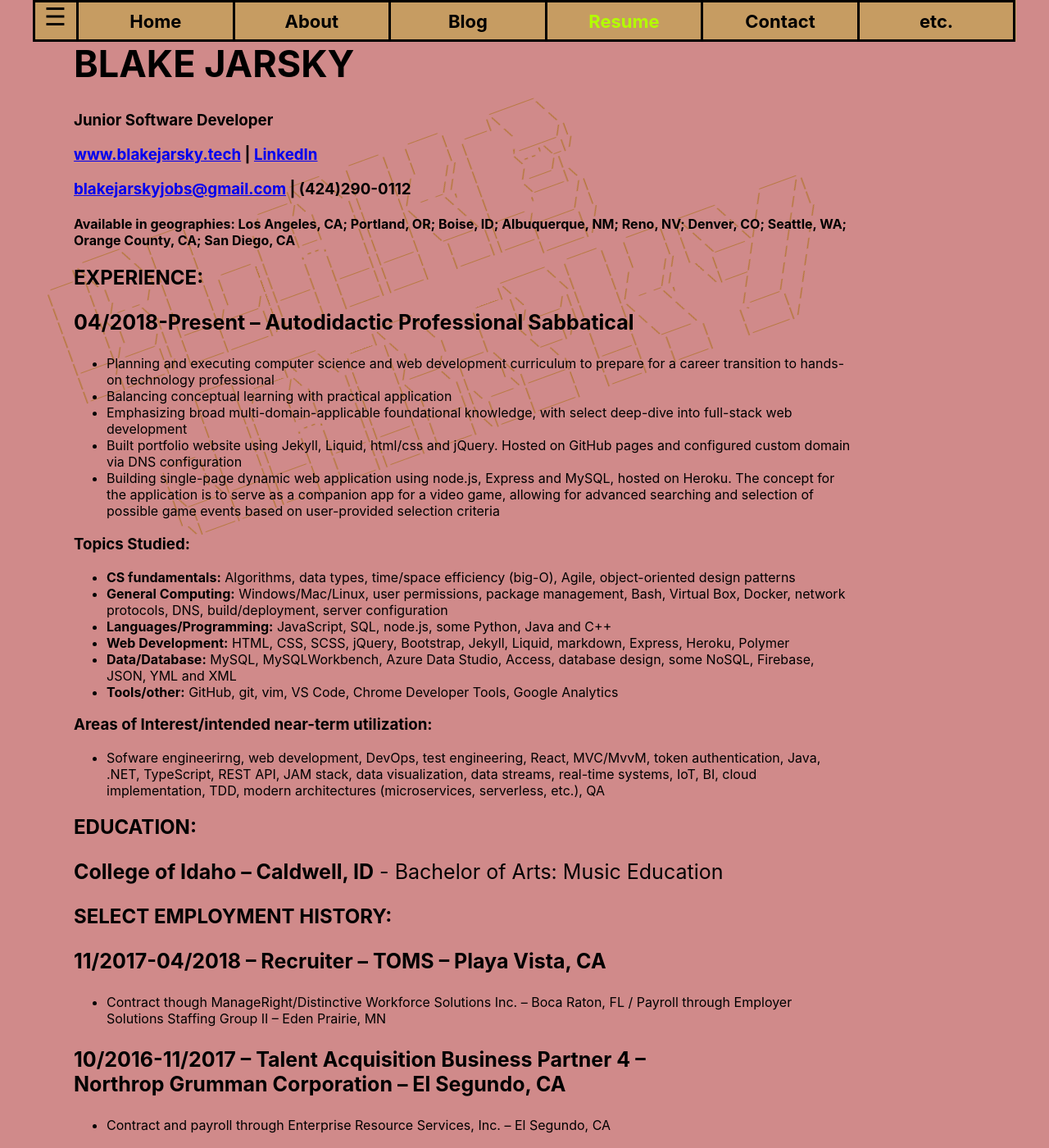
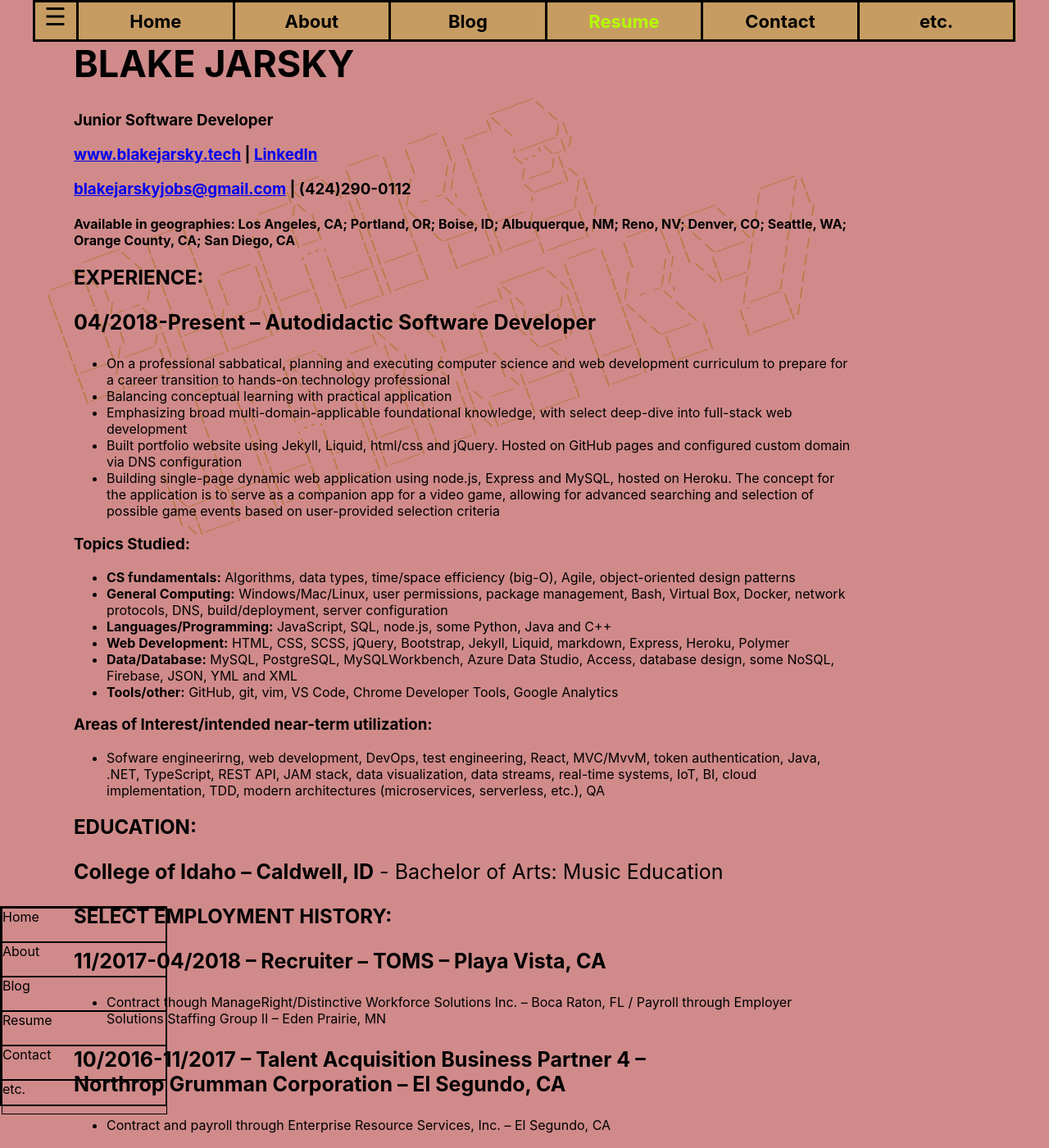
Before and after one commit to Blake-Jarsky/blake_jarsky.github.io, a Jekyll site: the page built from resume.md, in a window 1280 px wide and 1400 px high. Shown: the whole window at 82% size. Built offline with Jekyll 4.4.1, drawn with Linux system fonts in a browser that asks for light colours.

Commit message:
new feature branch

```diff
--- a/_includes/resume.md
+++ b/_includes/resume.md
@@ -5,9 +5,9 @@
 #### **Available in geographies:** Los Angeles, CA; Portland, OR; Boise, ID; Albuquerque, NM; Reno, NV; Denver, CO; Seattle, WA; Orange County, CA; San Diego, CA
 
 ## **EXPERIENCE:**
-**04/2018-Present – Autodidactic Professional Sabbatical**
+**04/2018-Present – Autodidactic Software Developer**
 
-- Planning and executing computer science and web development curriculum to prepare for a career transition to hands-on technology professional
+- On a professional sabbatical, planning and executing computer science and web development curriculum to prepare for a career transition to hands-on technology professional
 - Balancing conceptual learning with practical application
 - Emphasizing broad multi-domain-applicable foundational knowledge, with select deep-dive into full-stack web development
 - Built portfolio website using Jekyll, Liquid, html/css and jQuery. Hosted on GitHub pages and configured custom domain via DNS configuration
@@ -18,7 +18,7 @@
 - **General Computing:** Windows/Mac/Linux, user permissions, package management, Bash, Virtual Box, Docker, network protocols, DNS, build/deployment, server configuration
 - **Languages/Programming:** JavaScript, SQL, node.js, some Python, Java and C++
 - **Web Development:** HTML, CSS, SCSS, jQuery, Bootstrap, Jekyll, Liquid, markdown, Express, Heroku, Polymer
-- **Data/Database:** MySQL, MySQLWorkbench, Azure Data Studio, Access, database design, some NoSQL, Firebase, JSON, YML and XML
+- **Data/Database:** MySQL, PostgreSQL, MySQLWorkbench, Azure Data Studio, Access, database design, some NoSQL, Firebase, JSON, YML and XML
 - **Tools/other:** GitHub, git, vim, VS Code, Chrome Developer Tools, Google Analytics
 
 ### **Areas of Interest/intended near-term utilization:**
--- /dev/null
+++ b/_includes/side_nav.html
@@ -0,0 +1,3 @@
+<div id="side-nav" class="side-nav">
+    {% for item in site.data.navigation %}<a class="side-nav-links" href="{{ item.link }}">{{ item.name }}</a>{% endfor %}
+</div>
--- a/_layouts/default.html
+++ b/_layouts/default.html
@@ -19,6 +19,7 @@
   <body>
     {% include navigation.html %}
     {% include background.html %}
+    {% include side_nav.html %}
     <div class="text-content">
     {{ content }}
     </div>
--- a/_sass/main.scss
+++ b/_sass/main.scss
@@ -89,6 +89,25 @@ body {
   z-index: 1;
 }
 
+.side-nav {
+  //display: hidden;
+  position: fixed;
+  left: 0px;
+  height: 240px;
+  width: 200px;
+  bottom: 51px;
+  border: 2px solid black;
+}
+
+.side-nav-links {
+  text-decoration: none;
+  color: black;
+  display: block;
+  height: 40px;
+  width: 200px;
+  border: 1px solid black;
+}
+
 @media only screen and (min-width:1260px) {
   nav {
     width:1200px;
@@ -166,6 +185,10 @@ body {
     top: inherit;
     bottom: 1px;
   }
+
+  //#side-nav {
+  //  display: inherit;
+  //}
 }
 
 @media only screen and (max-width:375px) {
```
Also changed, not shown: 16 other files.
